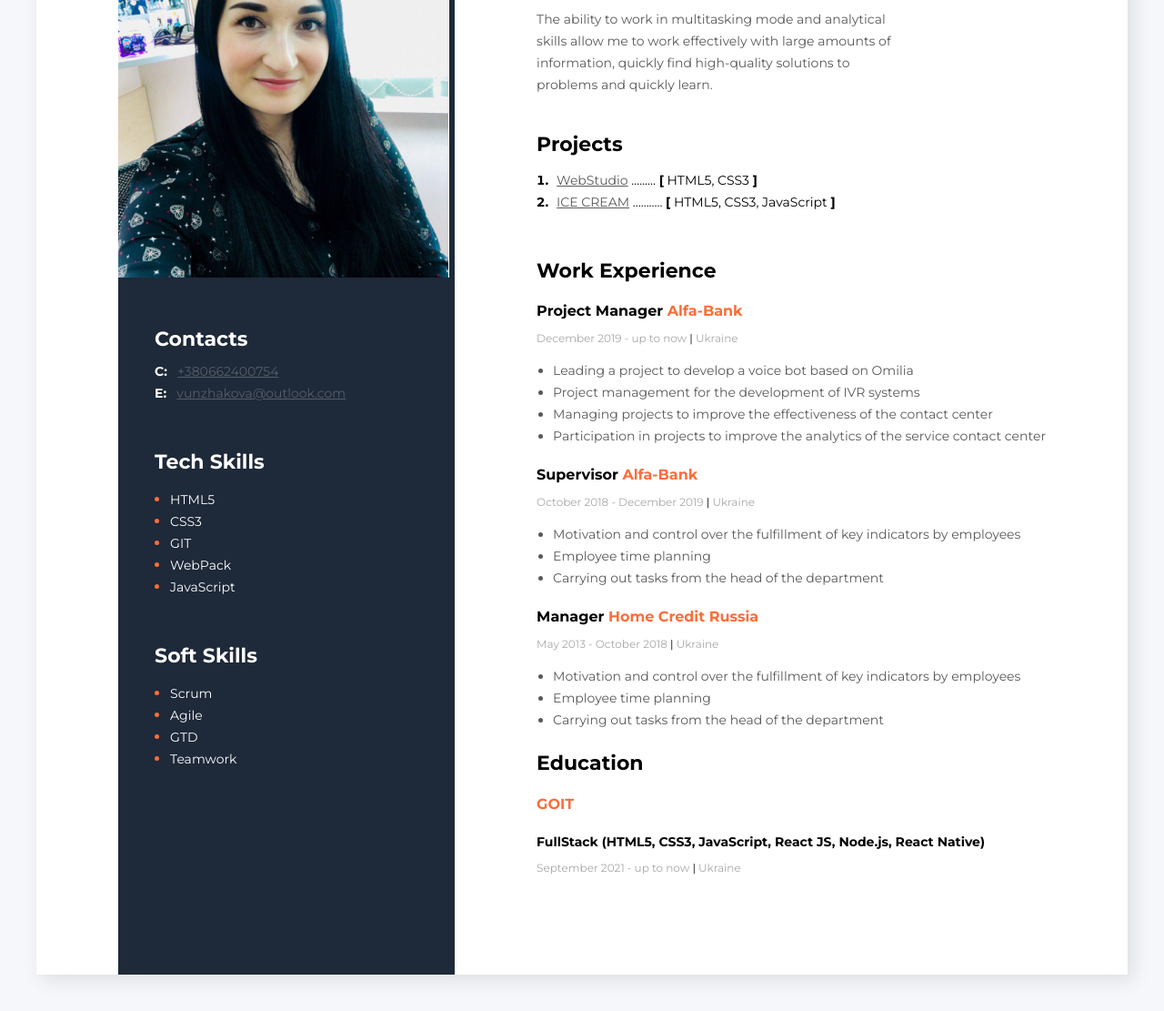
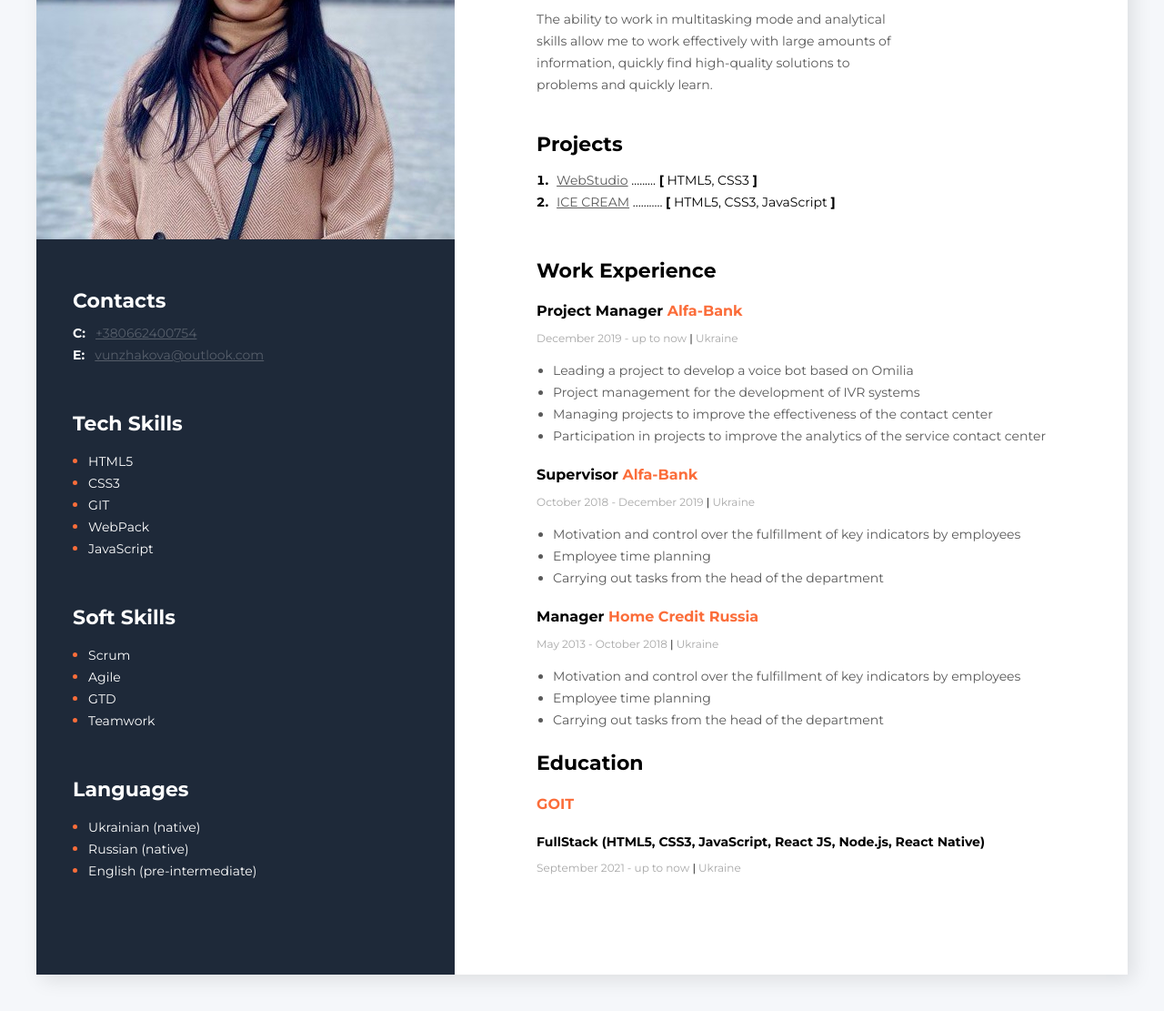
Before and after one commit to VUnzhakova/github-resume, a plain HTML site: page index.html in a window 1280 px wide. Shown: the part 260-1371 px from the top of the page at 91% size. Drawn offline with Linux system fonts and the light colour scheme.

Commit message:
обновление

```diff
--- a/css/style.css
+++ b/css/style.css
@@ -184,7 +184,7 @@ body {
 
 .sidebar-section {
   background-color: #1e2939;
-  width: 370px;
+  width: 460px;
   padding: 40px 0;
 }
 .contacts-section,
--- a/css/styles.css
+++ /dev/null
@@ -1,4 +0,0 @@
-body {
-  font-family: "Montserrat", sans-serif;
-  background-color: #0fe90f;
-}
--- a/index.html
+++ b/index.html
@@ -10,7 +10,6 @@
       href="https://fonts.googleapis.com/css2?family=Montserrat:wght@400;700&display=swap"
       rel="stylesheet"
     />
-
     <link rel="stylesheet" href="css/style.css" />
   </head>
   <body>
@@ -154,7 +153,7 @@
 
       <!-- sidebar-->
       <aside class="sidebar-section">
-        <img src="img/photo1.png" alt="My photo" />
+        <img src="img/photo1.jpg" alt="My photo" />
 
         <!-- contacts section-->
         <div class="contacts-section">
@@ -219,6 +218,22 @@
             </li>
           </ul>
         </div>
+<div class="soft-skills-section lang">
+<h3 class="sidebar-title">Languages</h3>
+<ul class="soft-skills-list">
+    <li class="soft-skills-item">
+        <span class="soft-skills-item-text">Ukrainian (native)</span>
+    </li>
+    <li class="soft-skills-item">
+        <span class="soft-skills-item-text">Russian (native)</span>
+    </li>
+    <li class="soft-skills-item">
+        <span class="soft-skills-item-text">English (pre-intermediate)</span>
+    </li>
+
+</ul>
+</div>
+
       </aside>
     </div>
   </body>
```
Also changed, not shown: img/photo1.jpg (added), img/photo1.png (deleted).
